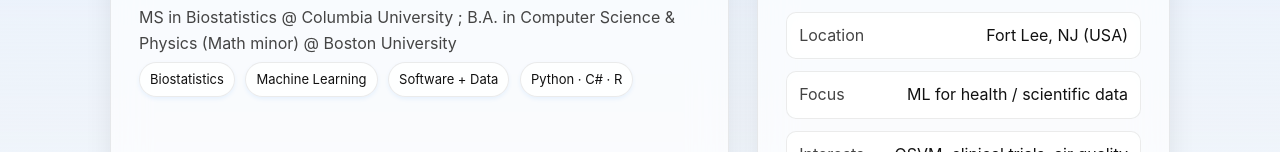
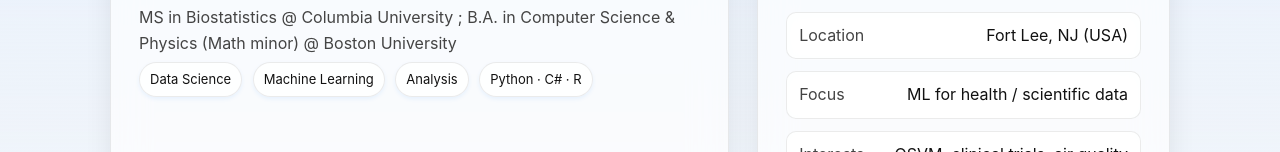
Before and after one commit to Simonwang5529/Simonwang5529.github.io, a plain HTML site: page index.html in a window 1280 px wide. Shown: the part 222-374 px from the top of the page. Drawn offline with Linux system fonts and the light colour scheme.

Commit message:
Swap hero badges: Biostatistics/Software + Data -> Data Science/Analysis

```diff
--- a/index.html
+++ b/index.html
@@ -38,9 +38,9 @@
         <p class="subtitle en">MS in Biostatistics @ Columbia University ;
           B.A. in Computer Science & Physics (Math minor) @ Boston University</p>
         <div>
-          <span class="badge">Biostatistics</span>
+          <span class="badge">Data Science</span>
           <span class="badge">Machine Learning</span>
-          <span class="badge">Software + Data</span>
+          <span class="badge">Analysis</span>
           <span class="badge">Python · C# · R</span>
         </div>
       </div>
```
